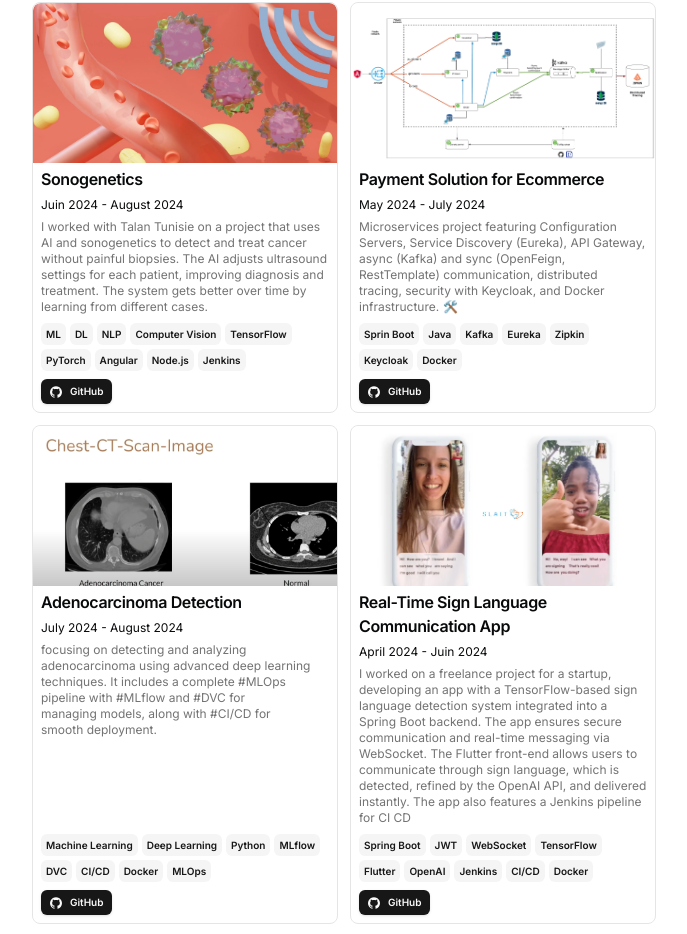
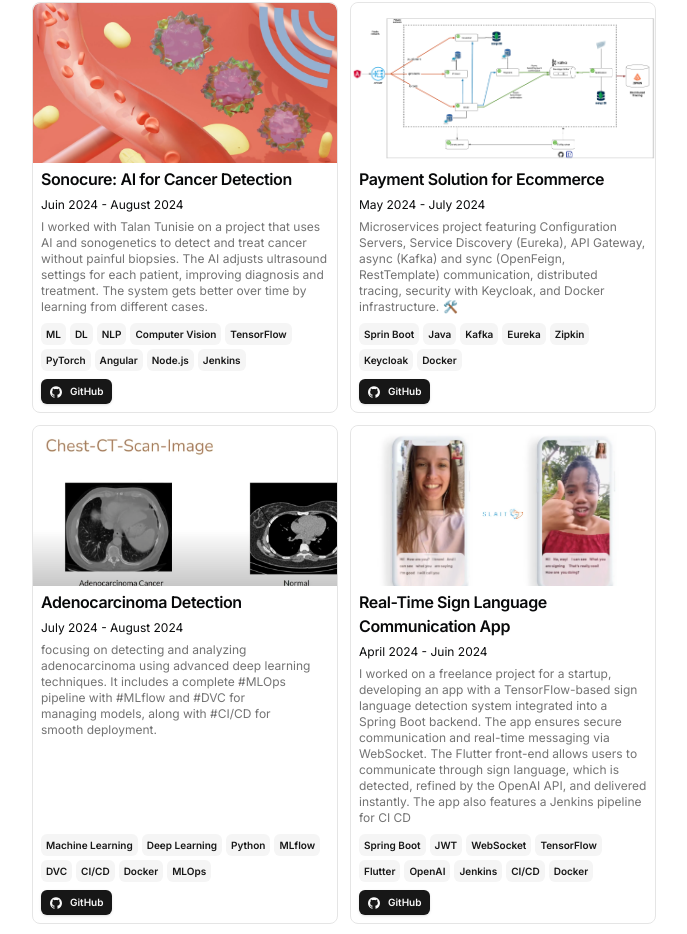
Before and after one commit to tahahamdii/minimalistic, a Next.js app: page / in a window 1280 px wide. Shown: the part 1589-2523 px from the top of the page, without its empty margins (296-983 px from the left). Built offline with nearby package versions, Linux system fonts and the light colour scheme.

Commit message:
fixed video to be fetched from aws bucket

```diff
--- a/src/data/resume.tsx
+++ b/src/data/resume.tsx
@@ -136,7 +136,7 @@ export const DATA = {
   ],
   projects: [
     {
-      title: "Sonogenetics",
+      title: "Sonocure: AI for Cancer Detection",
       href: "",
       dates: "Juin 2024 - August 2024",
       active: true,
@@ -163,7 +163,7 @@ export const DATA = {
       ],
       image: "/image.png",
       video:
-        "https://sharedby.blomp.com/jTb7Rl",
+        "https://taha-bucket-v1.s3.amazonaws.com/demo.mp4",
     },
     {
       title: "Payment Solution for Ecommerce",
```
